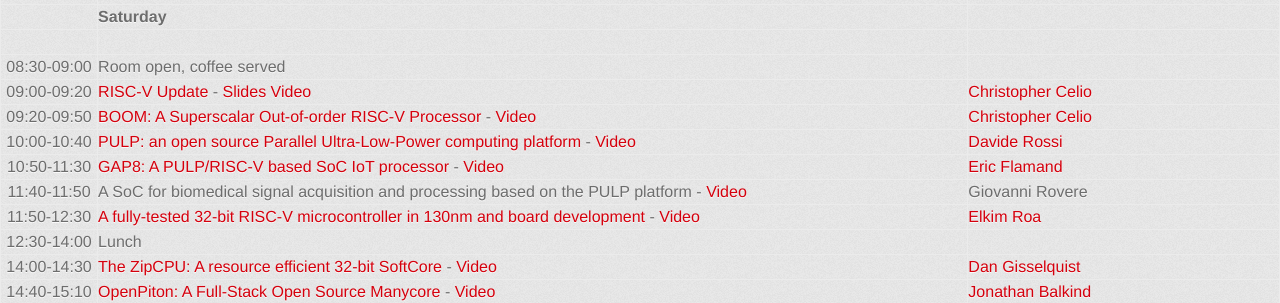
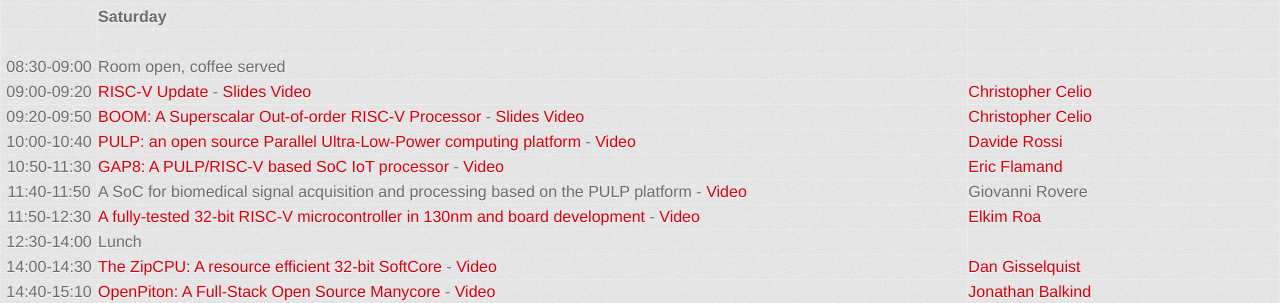
Before and after one commit to fossi-foundation/orconf, a Jekyll site: the page built from schedule.md, in a window 1280 px wide. Shown: the part 346-649 px from the top of the page. Built offline with Jekyll 4.4.1, drawn with Linux system fonts in a browser that asks for light colours; some web fonts are replaced.

Commit message:
Add BOOM slides

```diff
--- a/schedule.md
+++ b/schedule.md
@@ -24,7 +24,7 @@
 | | |
 | 08:30-09:00  | Room open, coffee served
 | 09:00-09:20  | [RISC-V Update](http://orconf.org/#boom) - [Slides](2016_OrConf_RISC-V_Update.pdf) [Video](https://youtu.be/0mU8LK6rwcY) | [Christopher Celio](http://orconf.org/#chriscelio)
-| 09:20-09:50  | [BOOM: A Superscalar Out-of-order RISC-V Processor](http://orconf.org/#boom) - [Video](https://youtu.be/HVPSlS2v1F0) | [Christopher Celio](http://orconf.org/#chriscelio)
+| 09:20-09:50  | [BOOM: A Superscalar Out-of-order RISC-V Processor](http://orconf.org/#boom) - [Slides](boom-orconf2016.pdf) [Video](https://youtu.be/HVPSlS2v1F0) | [Christopher Celio](http://orconf.org/#chriscelio)
 | 10:00-10:40  | [PULP: an open source Parallel Ultra-Low-Power computing platform](http://orconf.org/#) - [Video](https://youtu.be/Bfsxn1cMyRk) | [Davide Rossi](http://orconf.org/#)
 | 10:50-11:30  | [GAP8: A PULP/RISC-V based SoC IoT processor](http://orconf.org/#pulp) - [Video](https://youtu.be/PE3myfKA7ik) | [Eric Flamand](http://orconf.org/#davide)
 | 11:40-11:50  | A SoC for biomedical signal acquisition and processing based on the PULP platform - [Video](https://youtu.be/aXw5ARm0NqY) | Giovanni Rovere
```
Also changed, not shown: 1 other file.
